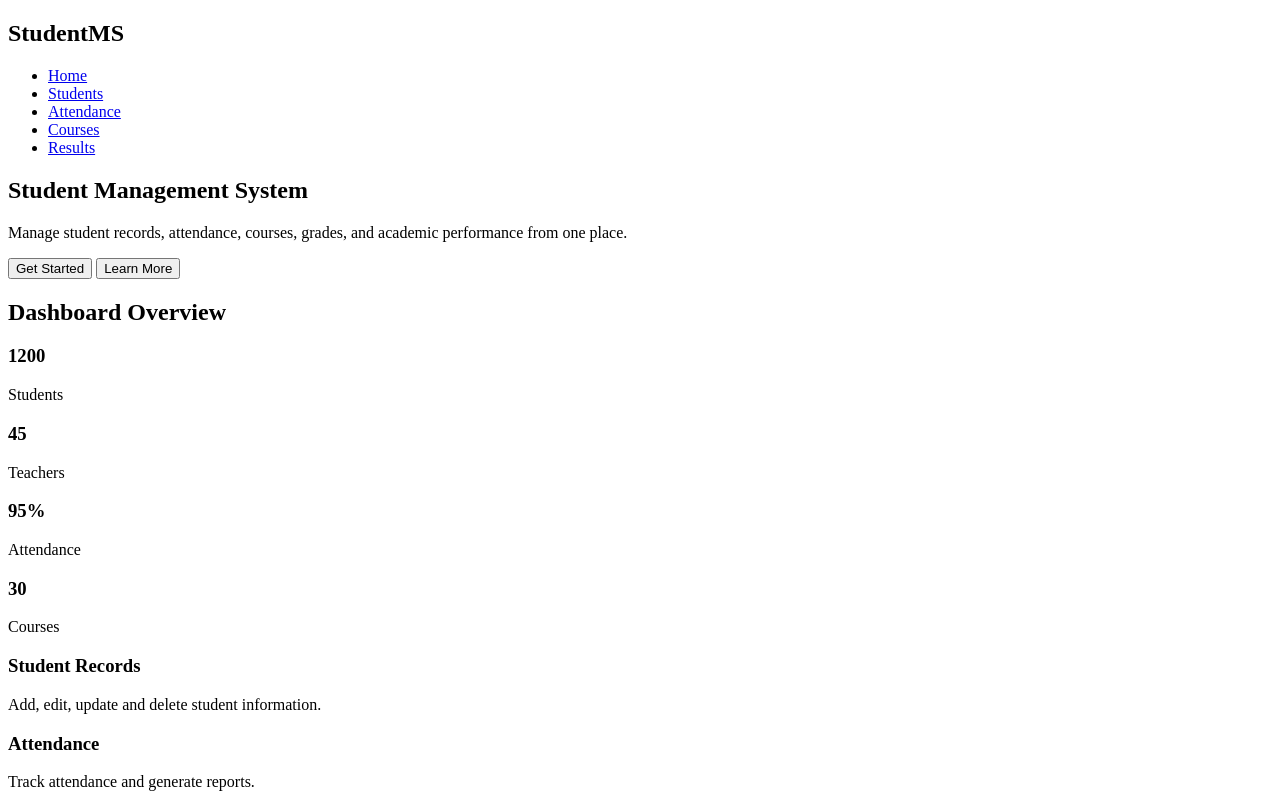
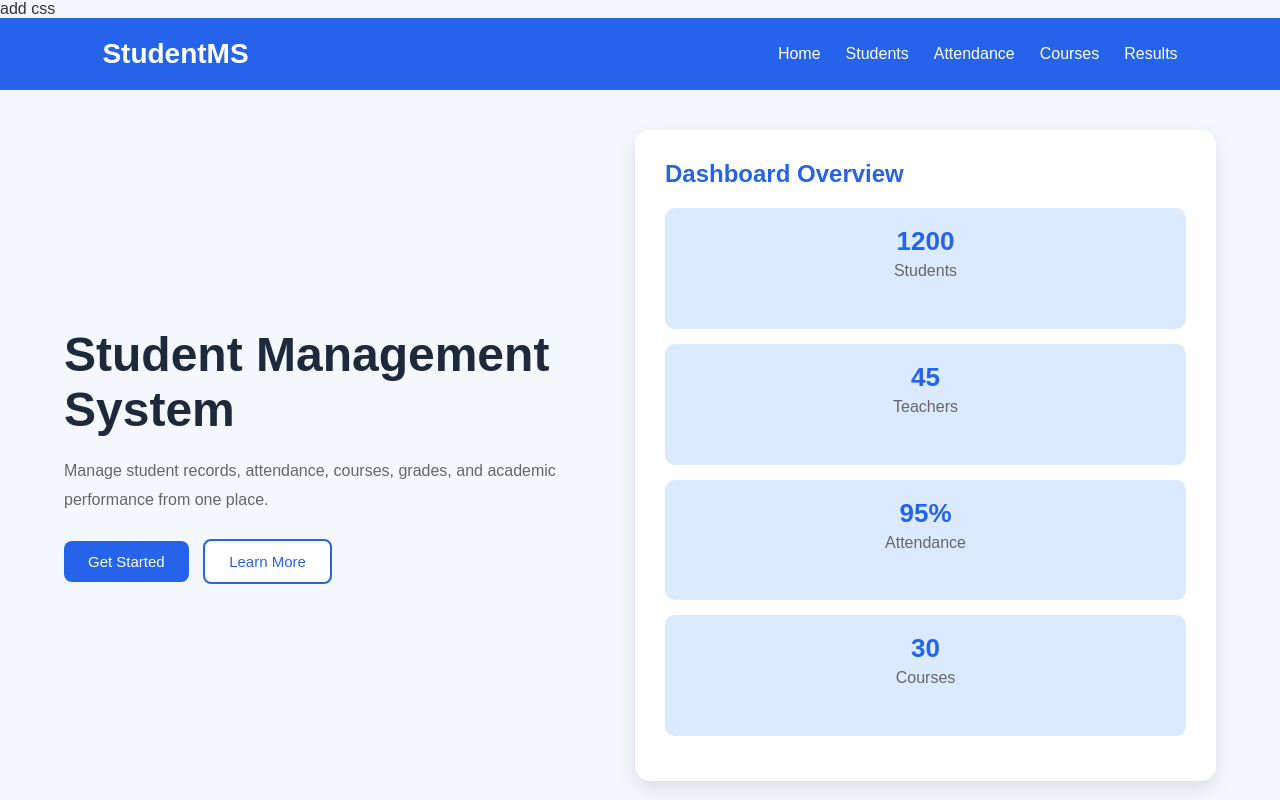
Before and after one commit to tanishkamohanty07-gif/live, a plain HTML site: page index.html in a window 1280 px wide. Shown: the top 800 px of the page. Drawn offline with Linux system fonts and the light colour scheme.

Commit message:
Update index.html

```diff
--- a/index.html
+++ b/index.html
@@ -1,9 +1,206 @@
-<!DOCTYPE html>
+add css <!DOCTYPE html>
 <html lang="en">
 <head>
     <meta charset="UTF-8">
     <meta name="viewport" content="width=device-width, initial-scale=1.0">
     <title>Student Management System</title>
+    <style>
+        *{
+    margin:0;
+    padding:0;
+    box-sizing:border-box;
+    font-family:Arial, Helvetica, sans-serif;
+}
+
+body{
+    background:#f4f7fc;
+    color:#333;
+}
+
+/* Header */
+
+header{
+    background:#2563eb;
+    color:white;
+    display:flex;
+    justify-content:space-between;
+    align-items:center;
+    padding:20px 8%;
+}
+
+header h2{
+    font-size:28px;
+}
+
+nav ul{
+    display:flex;
+    list-style:none;
+    gap:25px;
+}
+
+nav ul li a{
+    text-decoration:none;
+    color:white;
+    font-weight:500;
+    transition:.3s;
+}
+
+nav ul li a:hover{
+    color:#dbeafe;
+}
+
+/* Main */
+
+main{
+    width:90%;
+    max-width:1200px;
+    margin:40px auto;
+}
+
+/* Hero Section */
+
+main section:first-child{
+    display:flex;
+    justify-content:space-between;
+    align-items:center;
+    gap:50px;
+    margin-bottom:60px;
+}
+
+main section:first-child > div{
+    flex:1;
+}
+
+h1{
+    font-size:48px;
+    color:#1e293b;
+    margin-bottom:20px;
+}
+
+main section:first-child p{
+    color:#666;
+    line-height:1.8;
+    margin-bottom:25px;
+}
+
+button{
+    padding:12px 24px;
+    border:none;
+    border-radius:8px;
+    cursor:pointer;
+    margin-right:10px;
+    font-size:15px;
+    transition:.3s;
+}
+
+button:first-of-type{
+    background:#2563eb;
+    color:white;
+}
+
+button:last-of-type{
+    background:white;
+    color:#2563eb;
+    border:2px solid #2563eb;
+}
+
+button:hover{
+    transform:translateY(-2px);
+}
+
+/* Dashboard Card */
+
+main section:first-child > div:last-child{
+    background:white;
+    padding:30px;
+    border-radius:15px;
+    box-shadow:0 8px 20px rgba(0,0,0,.1);
+}
+
+main section:first-child > div:last-child h2{
+    margin-bottom:20px;
+    color:#2563eb;
+}
+
+main section:first-child > div:last-child > div{
+    background:#dbeafe;
+    margin:15px 0;
+    padding:18px;
+    border-radius:10px;
+    text-align:center;
+}
+
+main section:first-child h3{
+    color:#2563eb;
+    font-size:26px;
+}
+
+/* Features */
+
+main section:last-child{
+    display:grid;
+    grid-template-columns:repeat(auto-fit,minmax(250px,1fr));
+    gap:25px;
+}
+
+article{
+    background:white;
+    padding:25px;
+    border-radius:12px;
+    box-shadow:0 5px 15px rgba(0,0,0,.08);
+    text-align:center;
+    transition:.3s;
+}
+
+article:hover{
+    transform:translateY(-8px);
+}
+
+article h3{
+    color:#2563eb;
+    margin-bottom:12px;
+}
+
+article p{
+    color:#666;
+    line-height:1.6;
+}
+
+/* Footer */
+
+footer{
+    background:#1e293b;
+    color:white;
+    text-align:center;
+    padding:18px;
+    margin-top:60px;
+}
+
+/* Responsive */
+
+@media(max-width:768px){
+
+header{
+    flex-direction:column;
+    gap:15px;
+}
+
+nav ul{
+    flex-wrap:wrap;
+    justify-content:center;
+}
+
+main section:first-child{
+    flex-direction:column;
+    text-align:center;
+}
+
+button{
+    margin-top:10px;
+}
+
+}
+        </style>
 </head>
 <body>
 
```
